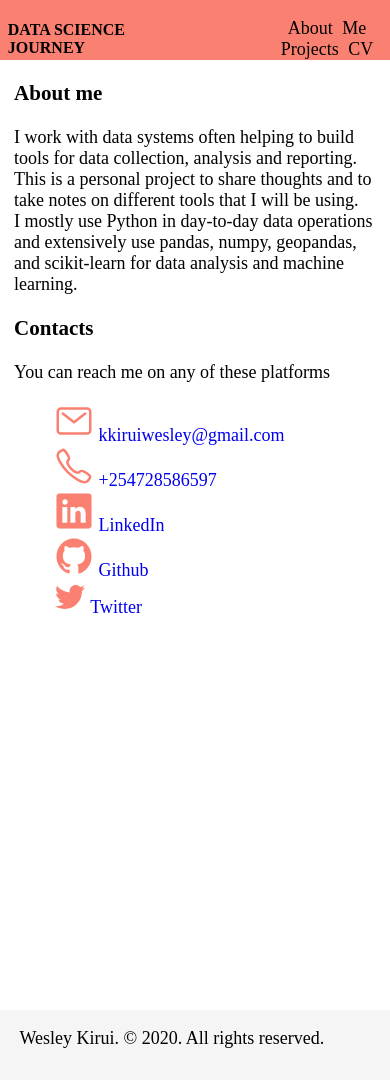
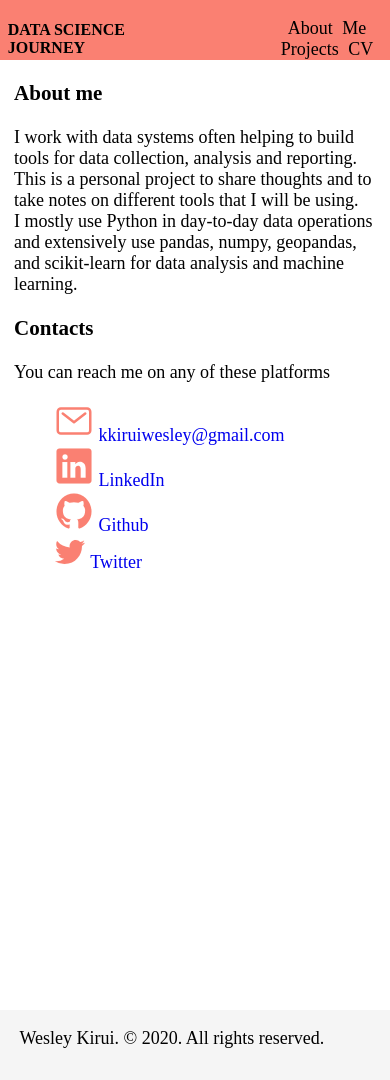
Before and after one commit to wkirui/wkirui.github.io, a Jekyll site: the page built from about.html, in a window 390 px wide. Built offline with Jekyll 4.4.1, drawn with Linux system fonts in a browser that asks for light colours; nearby versions of some CDN libraries.

Commit message:
minor edits on section & about page

```diff
--- a/about.html
+++ b/about.html
@@ -19,10 +19,10 @@ title: 'About : Wesley Kirui'
                         <ion-icon name="mail-outline"></ion-icon>
                         kkiruiwesley@gmail.com
                     </a></li>
-                <li><a href="tel:+25472-858-6597">
+                <!-- <li><a href="tel:+25472-858-6597">
                         <ion-icon name="call-outline"></ion-icon>
                         +254728586597
-                    </a></li>
+                    </a></li> -->
                 <li><a href="https://www.linkedin.com/in/wesleykirui">
                         <ion-icon name="logo-linkedin"></ion-icon>
                         LinkedIn
--- a/assets/css/style.css
+++ b/assets/css/style.css
@@ -182,7 +182,7 @@ ion-icon {
         text-align: left;
     }
     section {
-        position: absolute;
+        position: relative;
         display: block;
         margin-left: 2px;
         margin-right: 2px;
```
Also changed, not shown: 2 other files.
